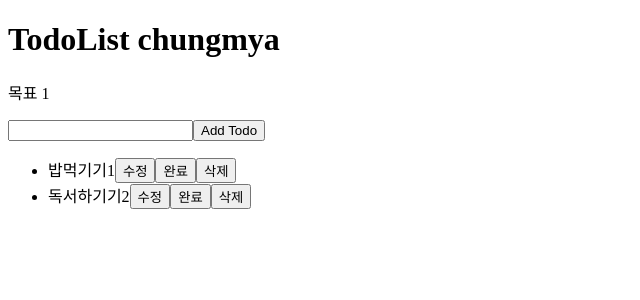
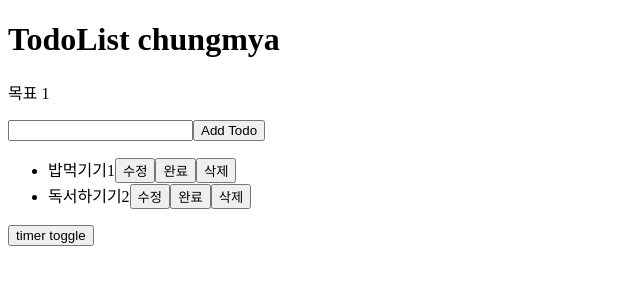
Before and after one commit to chungmya/Teamproject, a Next.js app in the folder react-storybook/: page /todolist in a window 1280 px wide. Shown: the top 300 px of the page, without its empty margins (0-640 px from the left). Built offline with nearby package versions, Linux system fonts and the light colour scheme.

Commit message:
타이머, useEffect 추가

```diff
--- /dev/null
+++ b/react-storybook/app/Timer/Timer.jsx
@@ -0,0 +1,22 @@
+import { useState, useEffect } from "react";
+
+function Timer(props) {
+  useEffect(() => {
+    const timer = setInterval(() => {
+      console.log("타이머 돌아가는중...");
+    }, 1000);
+
+    return () => {
+      clearInterval(timer);
+      console.log("타이머가 종료");
+    };
+  }, []);
+
+  return (
+    <div>
+      <span>타이머를 시작합니다. 콘솔을 보세요</span>
+    </div>
+  );
+}
+
+export default Timer;
--- a/react-storybook/app/todolist/page.jsx
+++ b/react-storybook/app/todolist/page.jsx
@@ -4,6 +4,7 @@ import styles from "./todolist.module.scss";
 import TodoBoard from "./TodoBoard";
 import TodoItem from "./TodoItem";
 import { title } from "process";
+import Timer from "../Timer/Timer";
 
 
 function App() {
@@ -44,6 +45,10 @@ function App() {
 		}
 
 
+		//타이머
+		  const [showTimer, setShowTimer] = useState(false);
+
+
 
   return (
     <main>
@@ -68,6 +73,13 @@ function App() {
 
 				</div>
 			</div>
+
+			 <div>
+        {showTimer && <Timer />}
+        <button type="text" onClick={() => setShowTimer(!showTimer)}>
+          timer toggle
+        </button>
+      </div>
 		</main>
   );
 }
```
